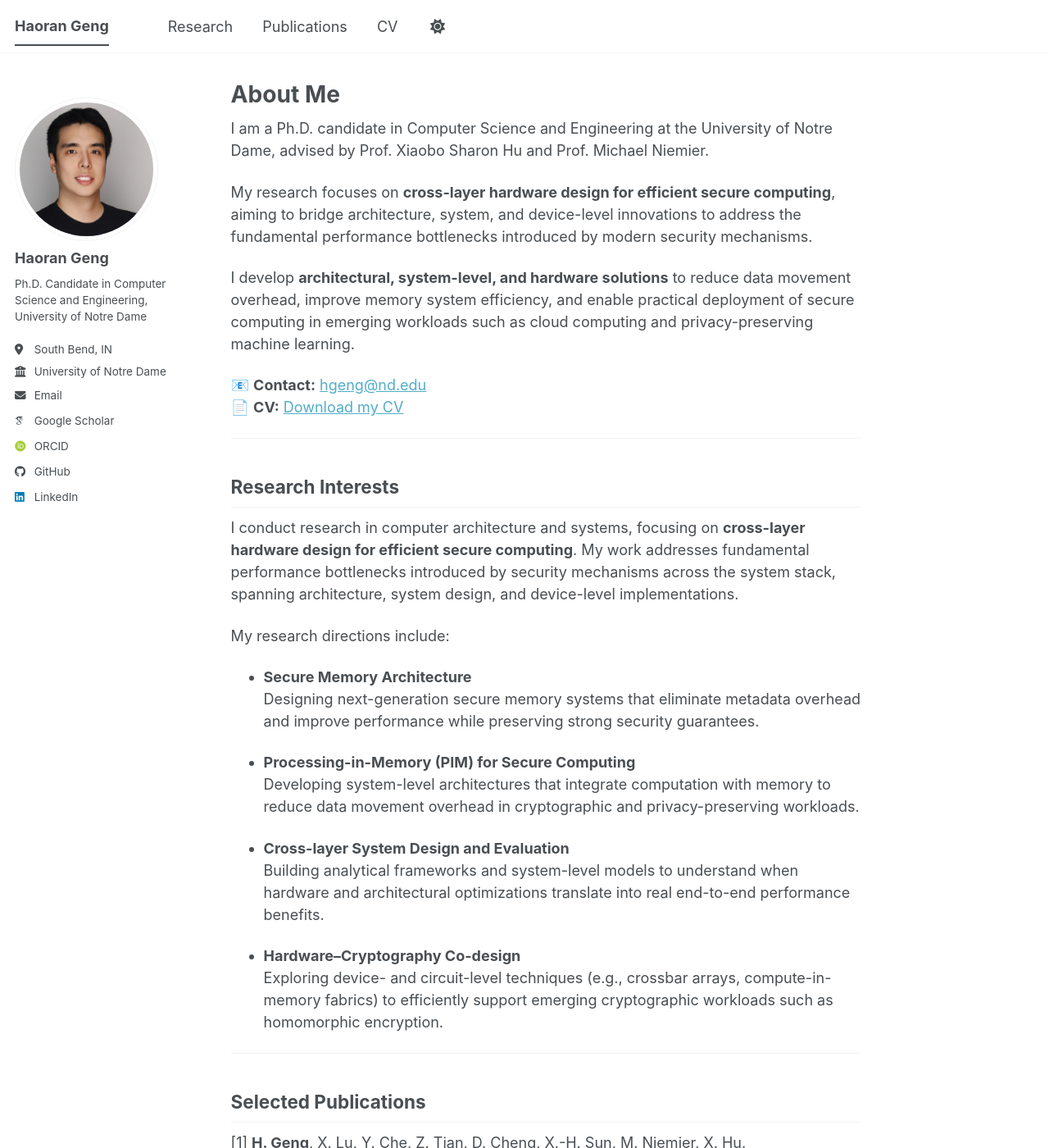
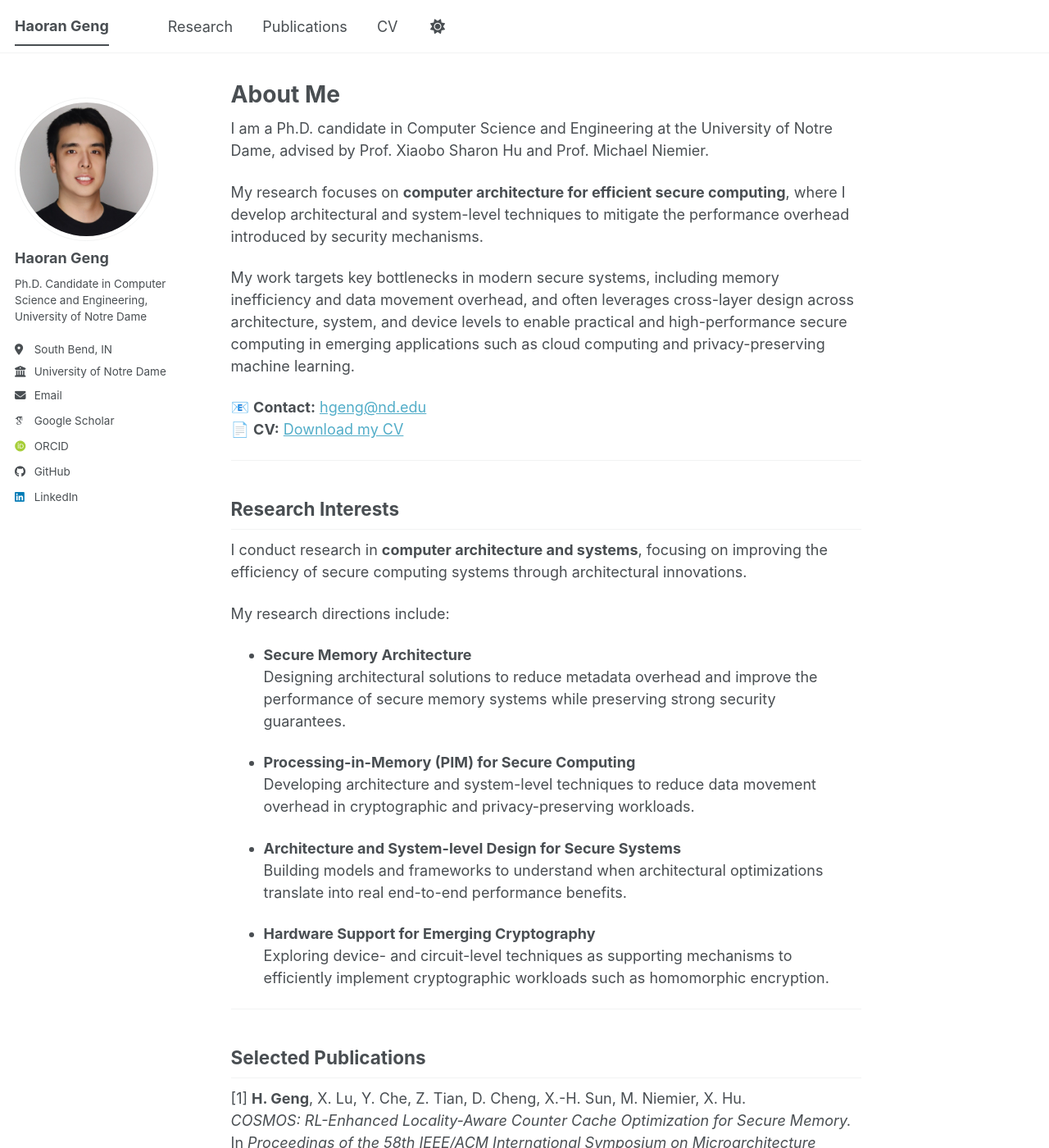
Before and after one commit to haoran-g/haoran-g.github.io, a Jekyll site: the page built from _pages/about.md, in a window 1280 px wide and 1400 px high. Shown: the whole window at 82% size. Built offline with Jekyll 4.4.1, drawn with Linux system fonts in a browser that asks for light colours; some web fonts are replaced; a script bundle is joined from its source files by our own code; library files that are not in the unit come from our copies.

```diff
--- a/_pages/about.md
+++ b/_pages/about.md
@@ -9,9 +9,9 @@
 
 I am a Ph.D. candidate in Computer Science and Engineering at the University of Notre Dame, advised by Prof. Xiaobo Sharon Hu and Prof. Michael Niemier.
 
-My research focuses on **cross-layer hardware design for efficient secure computing**, aiming to bridge architecture, system, and device-level innovations to address the fundamental performance bottlenecks introduced by modern security mechanisms.
+My research focuses on **computer architecture for efficient secure computing**, where I develop architectural and system-level techniques to mitigate the performance overhead introduced by security mechanisms.
 
-I develop **architectural, system-level, and hardware solutions** to reduce data movement overhead, improve memory system efficiency, and enable practical deployment of secure computing in emerging workloads such as cloud computing and privacy-preserving machine learning.
+My work targets key bottlenecks in modern secure systems, including memory inefficiency and data movement overhead, and often leverages cross-layer design across architecture, system, and device levels to enable practical and high-performance secure computing in emerging applications such as cloud computing and privacy-preserving machine learning.
 
 📧 **Contact:** [hgeng@nd.edu](mailto:hgeng@nd.edu)
 📄 **CV:** [Download my CV](/files/Haoran_Geng_CV.pdf)
@@ -20,21 +20,21 @@
 
 ## Research Interests
 
-I conduct research in computer architecture and systems, focusing on **cross-layer hardware design for efficient secure computing**. My work addresses fundamental performance bottlenecks introduced by security mechanisms across the system stack, spanning architecture, system design, and device-level implementations.
+I conduct research in **computer architecture and systems**, focusing on improving the efficiency of secure computing systems through architectural innovations.
 
 My research directions include:
 
 - **Secure Memory Architecture**
-  Designing next-generation secure memory systems that eliminate metadata overhead and improve performance while preserving strong security guarantees.
+  Designing architectural solutions to reduce metadata overhead and improve the performance of secure memory systems while preserving strong security guarantees.
 
 - **Processing-in-Memory (PIM) for Secure Computing**
-  Developing system-level architectures that integrate computation with memory to reduce data movement overhead in cryptographic and privacy-preserving workloads.
+  Developing architecture and system-level techniques to reduce data movement overhead in cryptographic and privacy-preserving workloads.
 
-- **Cross-layer System Design and Evaluation**
-  Building analytical frameworks and system-level models to understand when hardware and architectural optimizations translate into real end-to-end performance benefits.
+- **Architecture and System-level Design for Secure Systems**
+  Building models and frameworks to understand when architectural optimizations translate into real end-to-end performance benefits.
 
-- **Hardware–Cryptography Co-design**
-  Exploring device- and circuit-level techniques (e.g., crossbar arrays, compute-in-memory fabrics) to efficiently support emerging cryptographic workloads such as homomorphic encryption.
+- **Hardware Support for Emerging Cryptography**
+  Exploring device- and circuit-level techniques as supporting mechanisms to efficiently implement cryptographic workloads such as homomorphic encryption.
 
 ---
 
```
